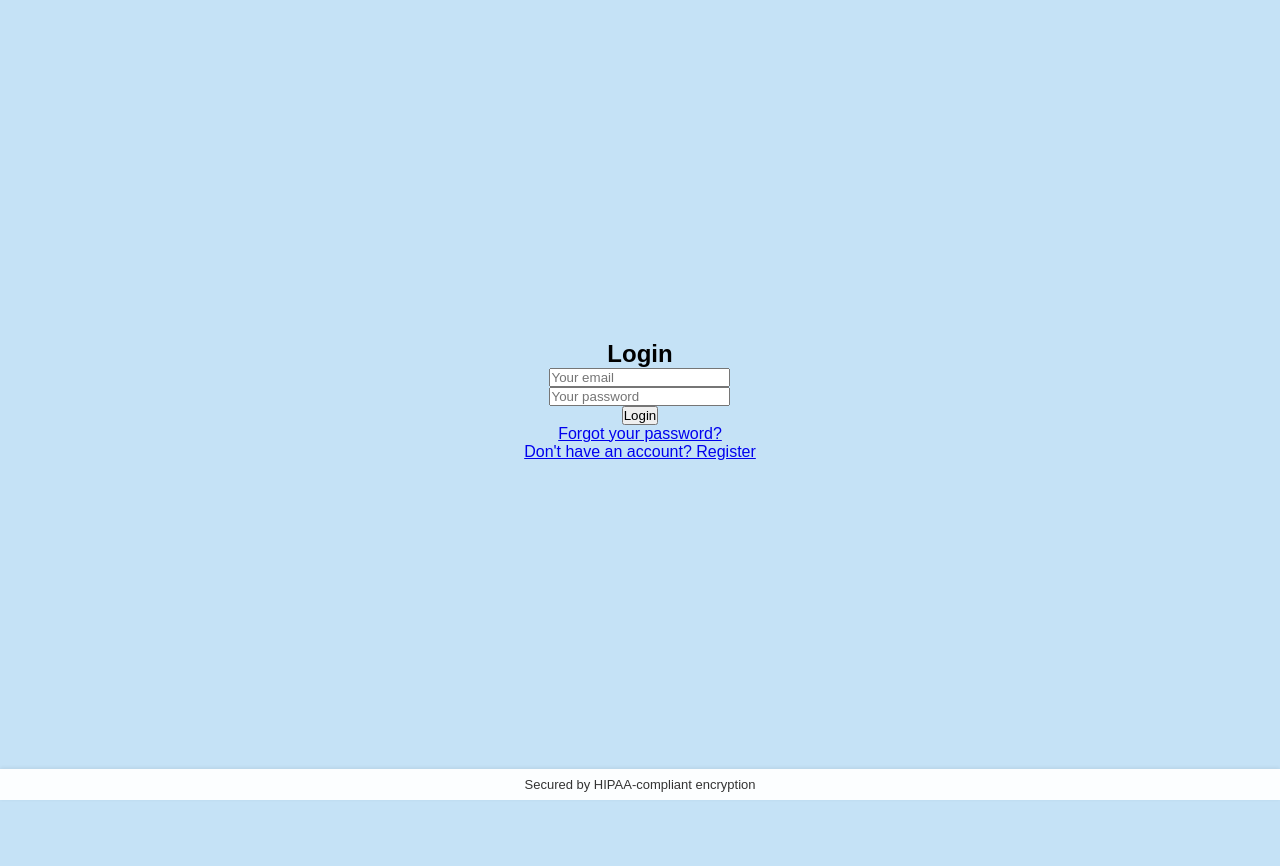
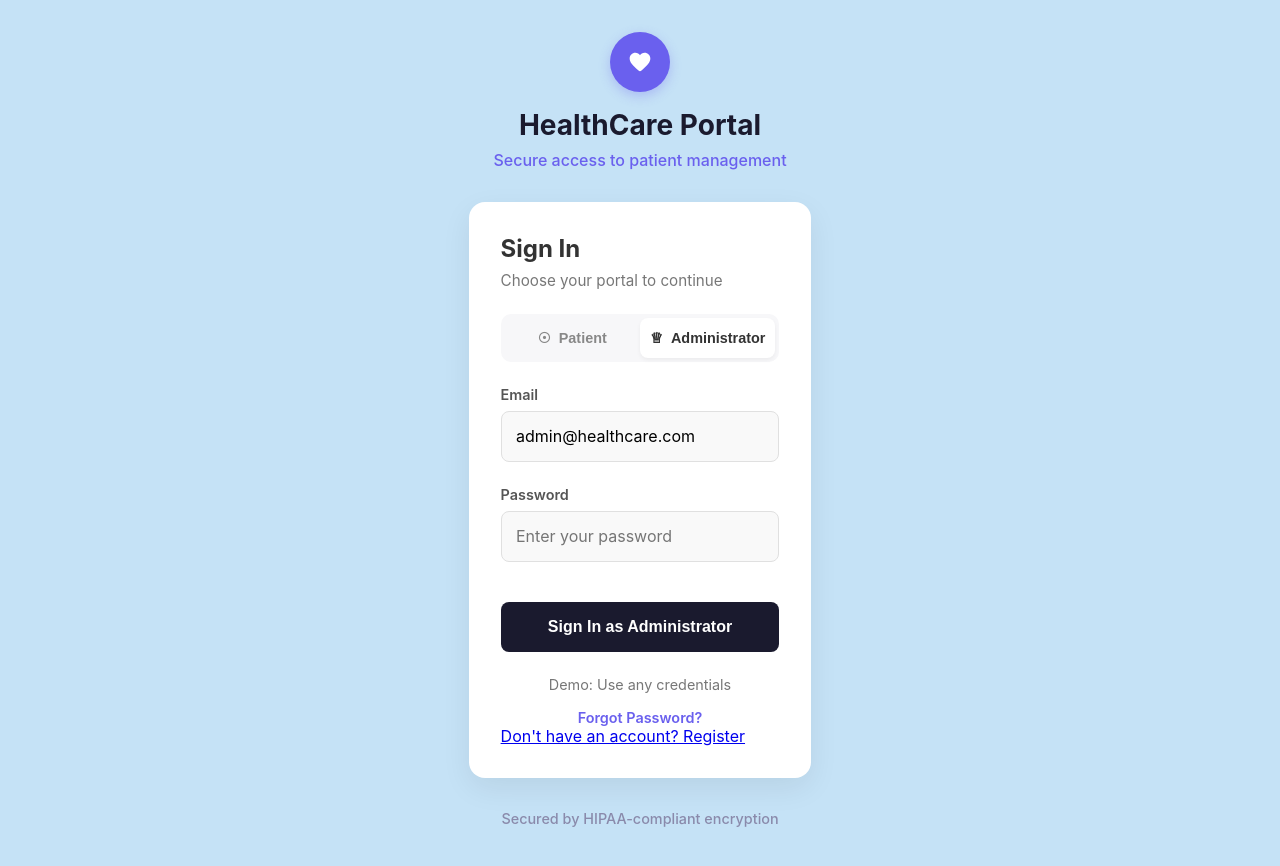
Before and after one commit to bhavv04/Healthcare-Patient-Management, a React (Create React App) app in the folder client/: page /login in a window 1280 px wide. Shown: the top 866 px of the page. Before the commit the page ends 800 px from the top, so only its background shows below. Built offline with nearby package versions, Linux system fonts and the light colour scheme; no server answers.

Commit message:
editied login page

```diff
--- a/client/src/Login.js
+++ b/client/src/Login.js
@@ -1,36 +1,11 @@
 import { useState } from 'react';
 import { Link, useNavigate } from 'react-router-dom';
 import { supabase } from './supabaseClient';
-import './login.css';
-// Add a fixed footer to the page with the required text
-(function () {
-  const footer = document.createElement('div');
-  footer.textContent = 'Secured by HIPAA-compliant encryption';
-  footer.className = 'hipaa-footer';
+import './login.css'; // Your CSS file
 
-  Object.assign(footer.style, {
-    position: 'fixed',
-    bottom: '0',
-    left: '0',
-    right: '0',
-    textAlign: 'center',
-    padding: '8px 12px',
-    background: 'rgba(255, 255, 255, 0.95)',
-    color: '#333',
-    fontSize: '13px',
-    boxShadow: '0 -1px 4px rgba(0,0,0,0.08)',
-    zIndex: '1000',
-  });
-
-  if (document.readyState === 'loading') {
-    document.addEventListener('DOMContentLoaded', () => document.body.appendChild(footer));
-  } else {
-    document.body.appendChild(footer);
-  }
-})();
 function Login() {
   const [loading, setLoading] = useState(false);
-  const [email, setEmail] = useState('');
+  const [email, setEmail] = useState('admin@healthcare.com'); // Pre-filled from design
   const [password, setPassword] = useState('');
   const [message, setMessage] = useState('');
   const navigate = useNavigate();
@@ -49,42 +24,89 @@ function Login() {
       setMessage(`Login failed: ${error.message}`);
     } else {
       setMessage('Logged in! Redirecting...');
+      // Wait a moment so the user can see the message
+      setTimeout(() => {
         navigate('/dashboard');
+      }, 1500);
     }
     setLoading(false);
   };
 
   return (
-    <div>
-      <h2>Login</h2>
-      <form onSubmit={handleLogin}>
+    <div className="login-container">
+      <header className="login-header">
+        <div className="logo">
+          {/* Simple inline SVG for the heart icon */}
+          <svg width="24" height="24" viewBox="0 0 24 24" fill="none" xmlns="http://www.w3.org/2000/svg">
+            <path d="M12.0007 21.3512C11.459 21.1205 10.9607 20.817 10.5172 20.449C4.71794 15.378 1.66699 12.3364 1.66699 8.50001C1.66699 5.25001 4.16699 2.75 7.41699 2.75C9.42072 2.75 11.1682 3.81182 12.0007 5.34149C12.8331 3.81182 14.5806 2.75 16.5843 2.75C19.8343 2.75 22.3343 5.25001 22.3343 8.50001C22.3343 12.3364 19.2834 15.378 13.4841 20.449C13.0406 20.817 12.5424 21.1205 12.0007 21.3512Z" fill="white"/>
+          </svg>
+        </div>
+        <h1>HealthCare Portal</h1>
+        <p>Secure access to patient management</p>
+      </header>
+
+      <main className="login-card">
+        <h2>Sign In</h2>
+        <p className="subtitle">Choose your portal to continue</p>
+
+        <div className="portal-toggle">
+          <button className="toggle-btn" type="button">
+            <span>&#9737;</span> Patient
+          </button>
+          <button className="toggle-btn active" type="button">
+            <span>&#9813;</span> Administrator
+          </button>
+        </div>
+
+        {/* This is your login form, now with the new styles */}
+        <form className="login-form" onSubmit={handleLogin}>
+          <div className="form-group">
+            <label htmlFor="email">Email</label>
             <input
               type="email"
-          placeholder="Your email"
+              id="email"
               value={email}
               onChange={(e) => setEmail(e.target.value)}
-        /><br/>
+              required
+            />
+          </div>
+
+          <div className="form-group">
+            <label htmlFor="password">Password</label>
             <input
               type="password"
-          placeholder="Your password"
+              id="password"
+              placeholder="Enter your password"
               value={password}
               onChange={(e) => setPassword(e.target.value)}
-        /><br/>
-        <button type="submit" disabled={loading}>
-          {loading ? 'Logging in...' : 'Login'}
+              required
+            />
+          </div>
+
+          {/* Your logic for the message is included here */}
+          {message && <p className="form-message">{message}</p>}
+
+          <button type="submit" className="submit-btn" disabled={loading}>
+            {loading ? 'Logging in...' : 'Sign In as Administrator'}
           </button>
         </form>
-      {message && <p>{message}</p>}
 
-      <Link to="/forgot-password">
-        Forgot your password?
+        <p className="demo-note">Demo: Use any credentials</p>
+
+        {/* Use React Router's <Link> for navigation */}
+        <Link to="/forgot-password" className="forgot-password">
+          Forgot Password?
         </Link>
 
-      <br />
-
-      <Link to="/register">
+        <Link to="/register" className="register-link">
           Don't have an account? Register
         </Link>
+      </main>
+
+      {/* This is the footer, now part of your React component */}
+      <footer className="login-footer">
+        <p>Secured by HIPAA-compliant encryption</p>
+      </footer>
     </div>
   );
 }
--- a/client/src/login.css
+++ b/client/src/login.css
@@ -1,139 +1,220 @@
-/* page wrapper to give the whole page breathing room and center the content */
-.page-wrapper {
+
+:root {
+     --primary-color: #6a60ee;
+     --dark-blue: #1a1a2e;
+     --light-bg: #f8f9fe;
+     --card-bg: #ffffff;
+     --text-dark: #333333;
+     --text-light: #777777;
+     --text-secondary: #8a8aab;
+     --border-color: #e0e0e0;
+     --input-bg: #f9f9f9;
+}
+
+body {
+     font-family: 'Inter', sans-serif;
+     background-color: var(--light-bg);
+     color: var(--text-dark);
+     display: flex;
+     flex-direction: column;
+     align-items: center;
+     justify-content: center;
      min-height: 100vh;
+     margin: 0;
+     padding: 2rem 1rem;
+     box-sizing: border-box;
+}
+
+/* --------------------
+    Main Container
+-------------------- */
+.login-container {
+    width: 100%;
+    max-width: 600px; /* Increased width */
+    text-align: center;
+}
+
+/* --------------------
+    Header & Logo
+-------------------- */
+.login-header {
+     margin-bottom: 2rem;
+}
+
+.logo {
+     width: 60px;
+     height: 60px;
+     background-color: var(--primary-color);
+     border-radius: 50%;
      display: flex;
      align-items: center;
      justify-content: center;
-    padding: 48px 20px;
-    background: linear-gradient(180deg, rgba(227,242,253,0.6) 0%, rgba(227,242,253,1) 100%);
+     margin: 0 auto 1rem;
+     box-shadow: 0 4px 12px rgba(106, 96, 238, 0.3);
 }
 
-/* single white card that holds all inputs, buttons and related controls */
-.form-card {
-    background: #ffffff;
-    border-radius: 12px;
-    padding: 32px;
-    width: 100%;
-    max-width: 420px;
-    box-shadow: 0 8px 30px rgba(20,20,40,0.06);
-    display: flex;
-    flex-direction: column;
-    gap: 16px;
+.login-header h1 {
+     font-size: 1.75rem;
+     font-weight: 700;
+     color: var(--dark-blue);
+     margin: 0 0 0.5rem;
 }
 
-/* ensure form controls inside the card appear unified */
-.form-card input,
-.form-card button {
-    border-radius: 8px;
-    transition: box-shadow .15s, transform .06s;
+.login-header p {
+     font-size: 1rem;
+     color: var(--primary-color);
+     font-weight: 500;
+     margin: 0;
 }
 
-/* subtle focus halo for inputs inside the card */
-.form-card input:focus {
-    box-shadow: 0 0 0 4px rgba(25,118,210,0.08);
+/* --------------------
+    Login Card
+-------------------- */
+.login-card {
+     background-color: var(--card-bg);
+     border-radius: 16px;
+     padding: 2rem;
+     box-shadow: 0 10px 30px rgba(0, 0, 0, 0.07);
+     text-align: left;
 }
 
-/* small press effect for buttons */
-.form-card button:active {
-    transform: translateY(1px);
+.login-card h2 {
+     font-size: 1.5rem;
+     font-weight: 700;
+     margin: 0 0 0.5rem;
+     color: var(--text-dark);
 }
 
-/* keep the forgot-password/footer links visually inside the card */
-.form-card .forgot-password {
-    margin-top: 8px;
-    text-align: center;
+.login-card .subtitle {
+     color: var(--text-light);
+     margin: 0 0 1.5rem;
+     font-size: 0.95rem;
 }
 
-/* mobile adjustments */
-@media (max-width: 420px) {
-    .form-card {
-        padding: 20px;
+/* --------------------
+    Portal Toggle
+-------------------- */
+.portal-toggle {
+     display: flex;
+     background-color: #f7f7f9;
      border-radius: 10px;
-    }
+     padding: 4px;
+     margin-bottom: 1.5rem;
 }
 
-* {
-    margin: 0;
-    padding: 0;
-    box-sizing: border-box;
+.toggle-btn {
+     flex: 1;
+     padding: 0.75rem 0.5rem;
+     border: none;
+     border-radius: 8px;
+     background-color: transparent;
+     cursor: pointer;
+     font-weight: 600;
+     font-size: 0.9rem;
+     color: #888;
+     display: flex;
+     align-items: center;
+     justify-content: center;
+     gap: 0.5rem;
+     transition: all 0.2s ease-in-out;
 }
 
-body {
-    background-color: #e3f2fd;
-    font-family: Arial, sans-serif;
-    display: flex;
-    justify-content: center;
-    align-items: center;
-    min-height: 100vh;
+.toggle-btn.active {
+     background-color: var(--card-bg);
+     color: var(--text-dark);
+     box-shadow: 0 2px 4px rgba(0, 0, 0, 0.05);
 }
 
-.login-container {
-    background-color: white;
-    padding: 40px;
-    border-radius: 8px;
-    box-shadow: 0 2px 10px rgba(0, 0, 0, 0.1);
-    width: 100%;
-    max-width: 400px;
-}
-
-.login-container h1 {
-    text-align: center;
-    margin-bottom: 30px;
-    color: #333;
-}
-
+/* --------------------
+    Login Form
+-------------------- */
 .form-group {
-    margin-bottom: 20px;
+     margin-bottom: 1.25rem;
 }
 
 .form-group label {
      display: block;
-    margin-bottom: 8px;
-    color: #333;
-    font-weight: bold;
+     margin-bottom: 0.5rem;
+     font-weight: 600;
+     font-size: 0.9rem;
+     color: #555;
 }
 
 .form-group input {
      width: 100%;
-    padding: 12px;
-    border: 1px solid #ddd;
-    border-radius: 4px;
-    font-size: 14px;
+     padding: 0.9rem;
+     border: 1px solid var(--border-color);
+     background-color: var(--input-bg);
+     border-radius: 8px;
+     box-sizing: border-box;
+     font-size: 1rem;
+     font-family: 'Inter', sans-serif;
 }
 
 .form-group input:focus {
      outline: none;
-    border-color: #1976d2;
+     border-color: var(--primary-color);
+     box-shadow: 0 0 0 2px rgba(106, 96, 238, 0.2);
 }
 
-.login-btn {
+.submit-btn {
      width: 100%;
-    padding: 12px;
-    background-color: black;
+     background-color: var(--dark-blue);
      color: white;
      border: none;
-    border-radius: 4px;
-    font-size: 16px;
-    font-weight: bold;
+     padding: 1rem;
+     border-radius: 8px;
+     font-size: 1rem;
+     font-weight: 600;
      cursor: pointer;
-    margin-top: 20px;
+     margin-top: 1rem;
+     transition: background-color 0.2s ease;
 }
 
-.login-btn:hover {
+.submit-btn:hover {
      background-color: #333;
 }
 
-.forgot-password {
+/* --------------------
+    Demo & Forgot Links
+-------------------- */
+.demo-note {
      text-align: center;
-    margin-top: 15px;
+     color: var(--text-light);
+     font-size: 0.9rem;
+     margin: 1.5rem 0 1rem;
 }
 
-.forgot-password a {
-    color: #1976d2;
+.forgot-password {
+     display: block;
+     text-align: center;
+     color: var(--primary-color);
      text-decoration: none;
-    font-size: 14px;
+     font-weight: 600;
+     font-size: 0.9rem;
 }
 
-.forgot-password a:hover {
+.forgot-password:hover {
      text-decoration: underline;
 }
+
+/* --------------------
+    Footer
+-------------------- */
+.login-footer {
+     margin-top: 2rem;
+}
+
+.login-footer p {
+     color: var(--text-secondary);
+     font-size: 0.9rem;
+     font-weight: 500;
+}
+
+.form-message {
+  font-size: 0.9rem;
+  color: var(--primary-color);
+  text-align: center;
+  margin-bottom: 1rem;
+  margin-top: -0.5rem;
+}
```
Lines whose indentation alone changed are shown as unchanged.
